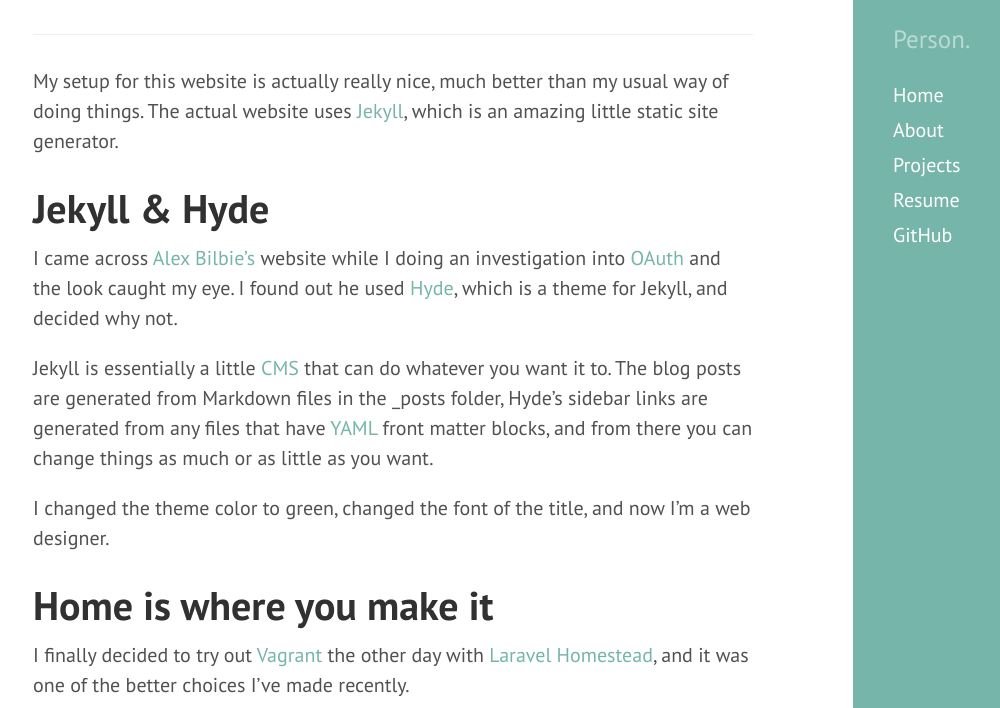
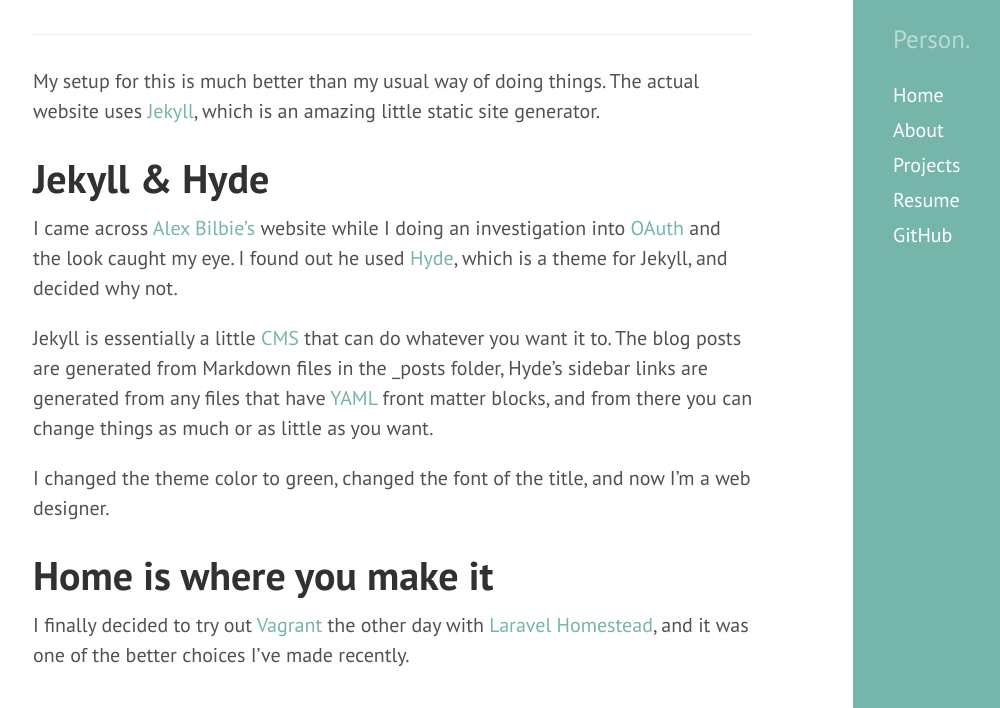
Before and after one commit to DustinAlandzes/DustinAlandzes.github.io, a Jekyll site: the page built from _posts/2015-04-23-hello-world.md, in a window 1280 px wide and 900 px high, scrolled down 357 px, cut to the strip 192-900 px from the top of the window. Shown: the whole strip, without its empty margins (67-1067 px from the left). Built offline with Jekyll 4.4.1, drawn with Linux system fonts in a browser that asks for light colours; Markdown is read by kramdown in place of the engine named in the settings.

```diff
--- a/_posts/2015-04-23-hello-world.md
+++ b/_posts/2015-04-23-hello-world.md
@@ -9,7 +9,7 @@
 
 -----
 
-My setup for this website is actually really nice, much better than my usual way of doing things. The actual website uses [Jekyll](http://jekyllrb.com/), which is an amazing little static site generator.
+My setup for this is much better than my usual way of doing things. The actual website uses [Jekyll](http://jekyllrb.com/), which is an amazing little static site generator.
 
 #Jekyll & Hyde
 
```
